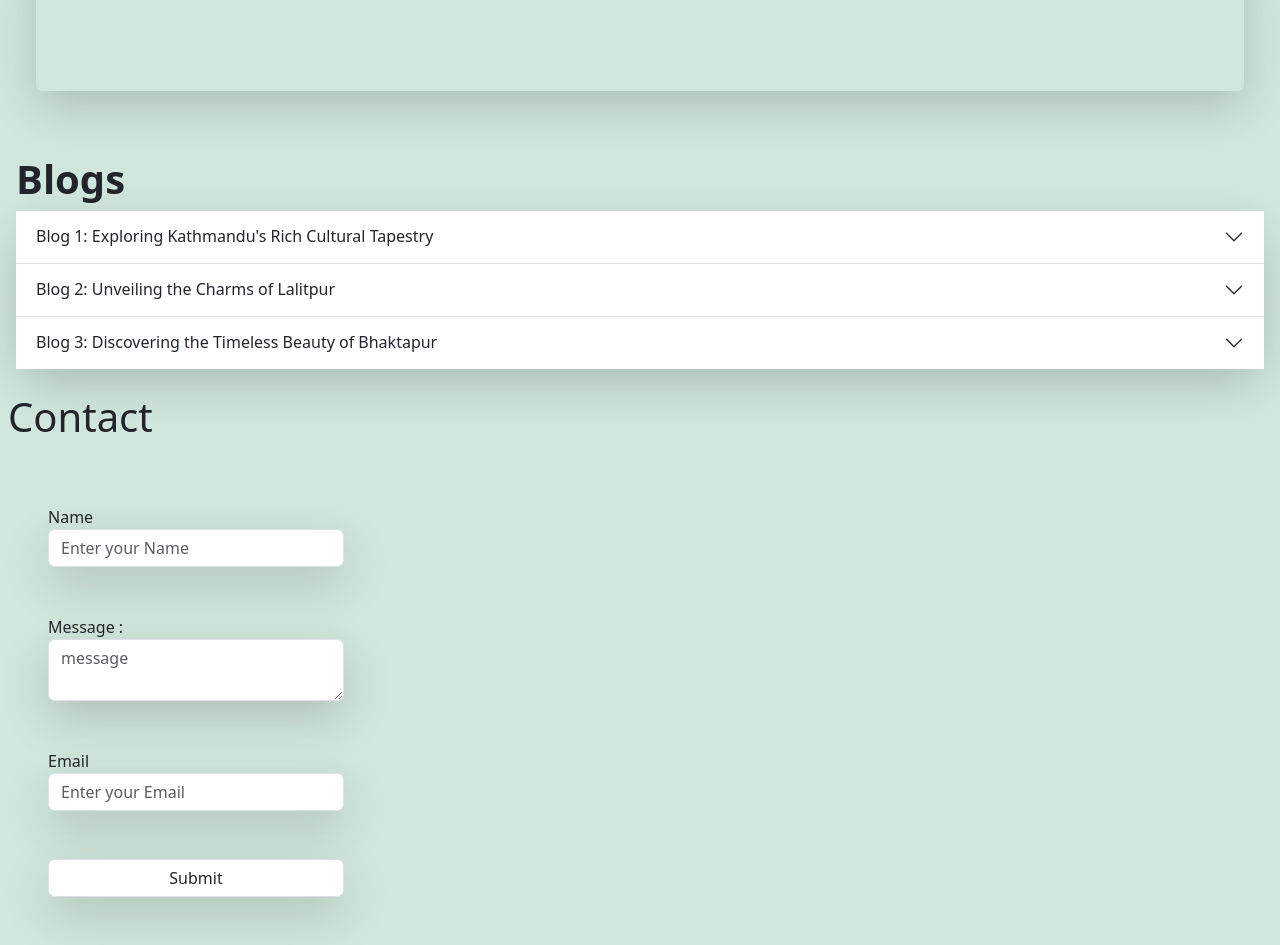
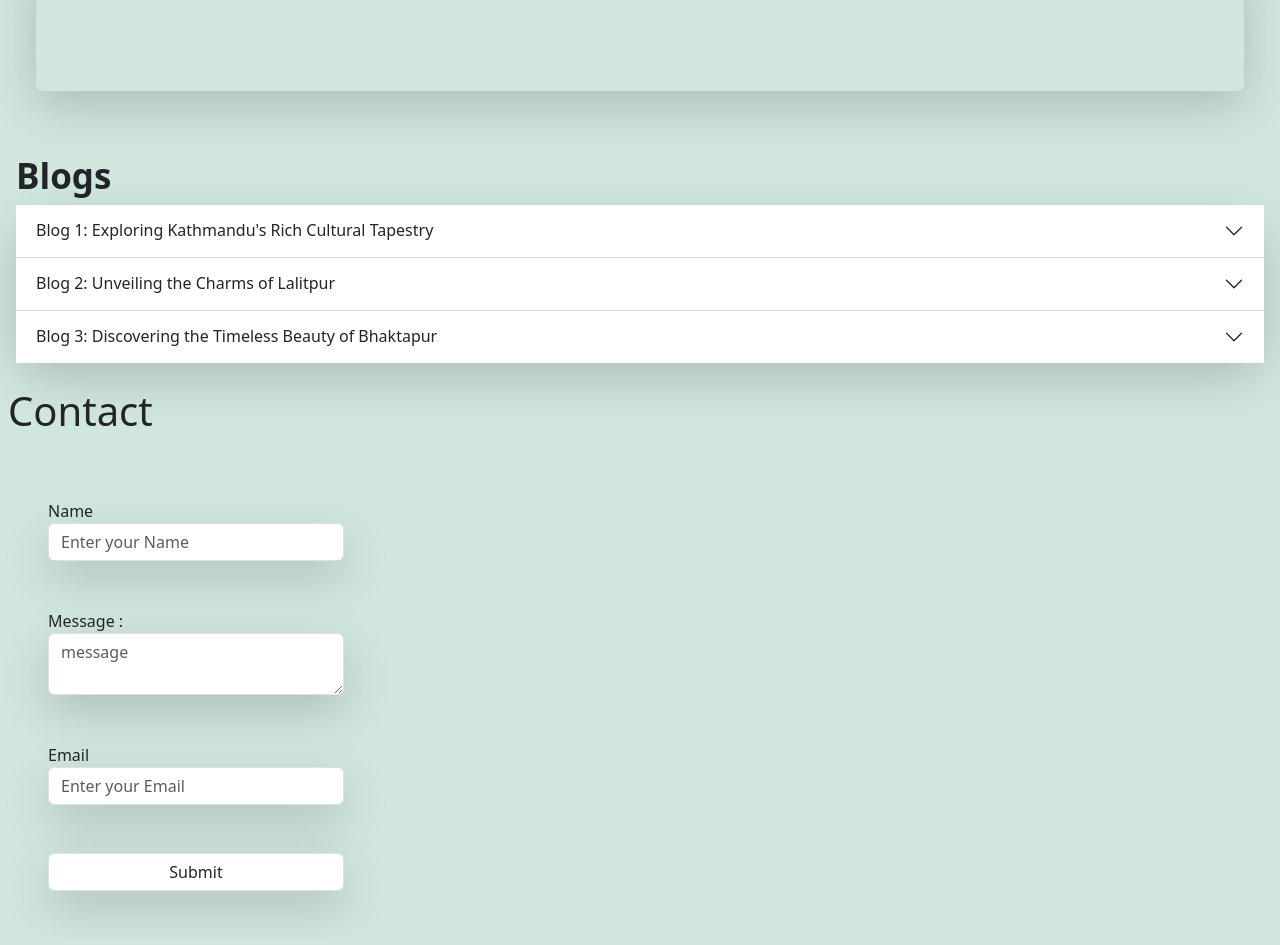
Before and after one commit to ZUTSU777/bootstrap, a plain HTML site: page index.html in a window 1280 px wide. Shown: the part 1297-2242 px from the top of the page. Drawn offline with nearby package versions, Linux system fonts and the light colour scheme.

Commit message:
Update style.css

```diff
--- a/style.css
+++ b/style.css
@@ -10,3 +10,7 @@
 .nav-item{
     font-size: 15px;
 }
+
+.blog-container h1{
+ font-size: 35px;
+}
```
